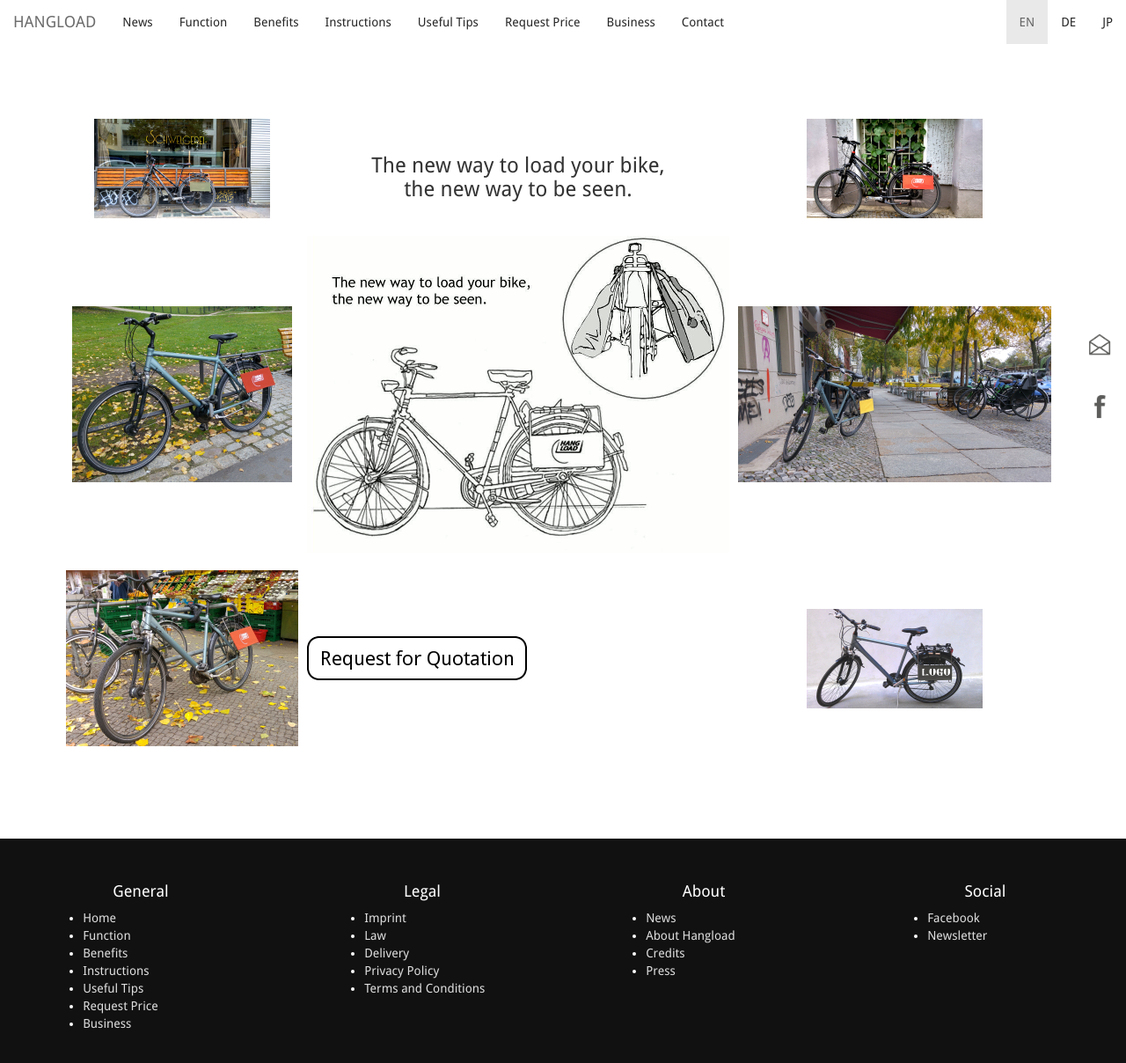
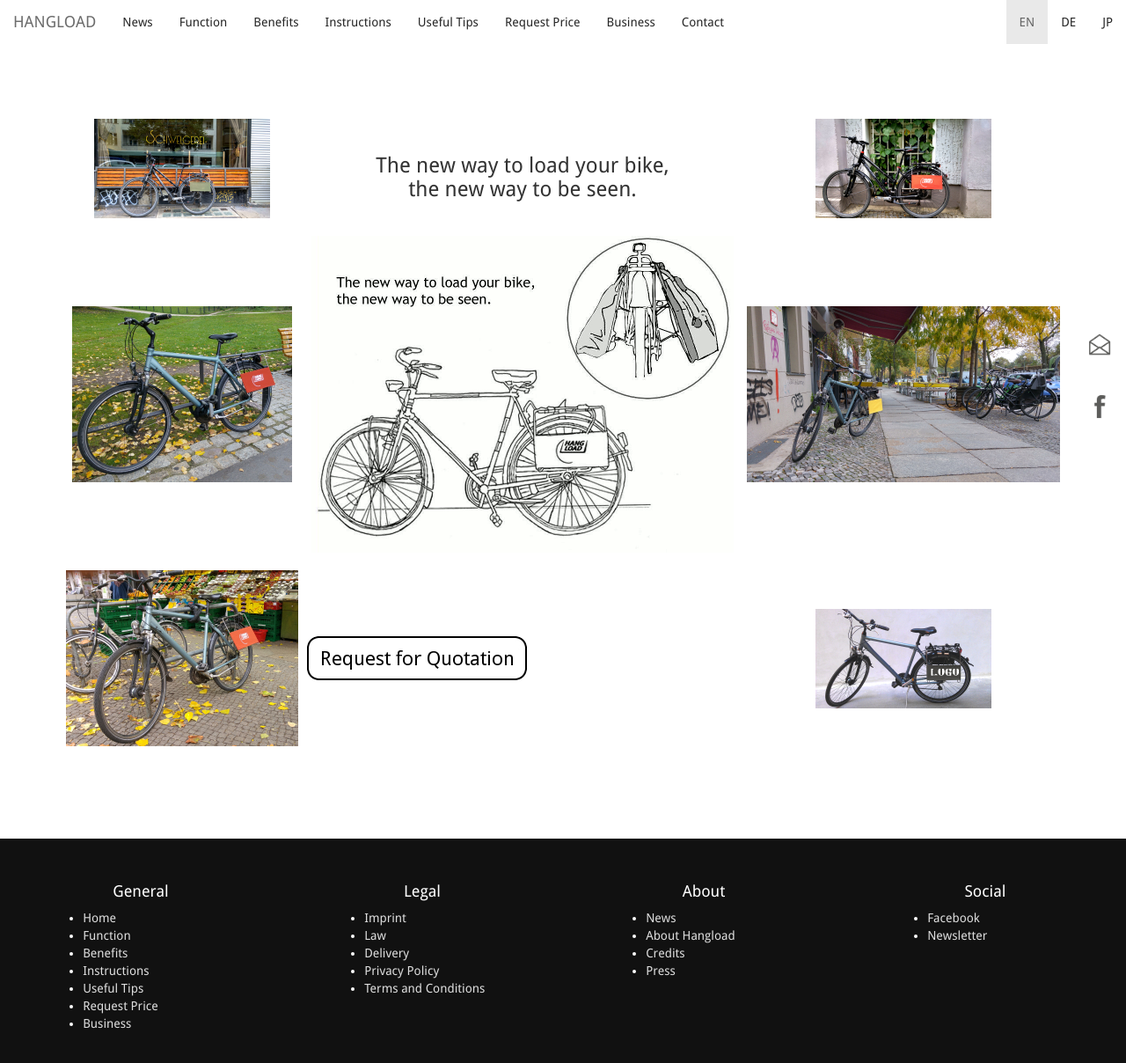
Before and after one commit to bodokaiser/hangload.com, a Jekyll site: the page built from promotions/index.html, in a window 1280 px wide and 1223 px high. Shown: the top 1208 px of the window at 88% size. Built offline with Jekyll 4.4.1, drawn with Linux system fonts in a browser that asks for light colours; nearby versions of some CDN libraries; library files that are not in the unit come from our copies; Markdown is read by kramdown in place of the engine named in the settings.

Commit message:
Update index.html

```diff
--- a/promotions/index.html
+++ b/promotions/index.html
@@ -42,7 +42,7 @@
           </a>
         </p>
       </td>
-      <td>
+      <td class="wide">
         <p>
             <img src="../../images/pictures/promo.gif" alt="Promo" />
         </p>
```
